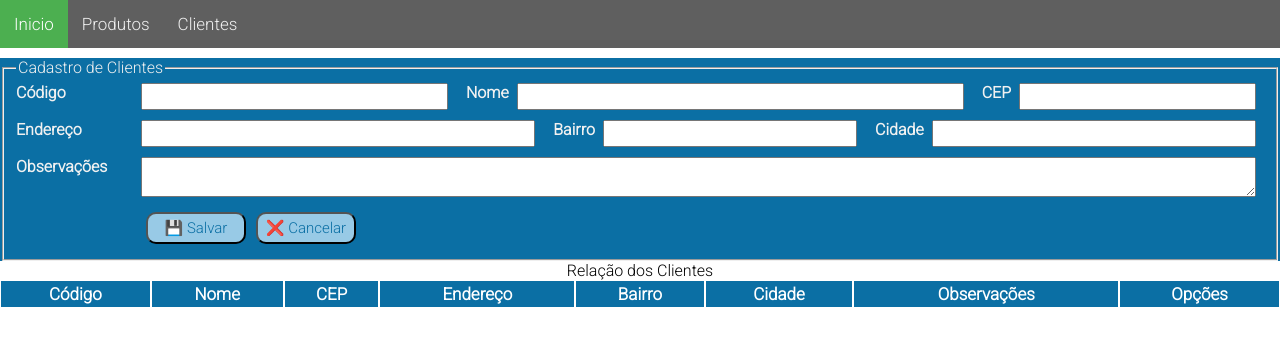
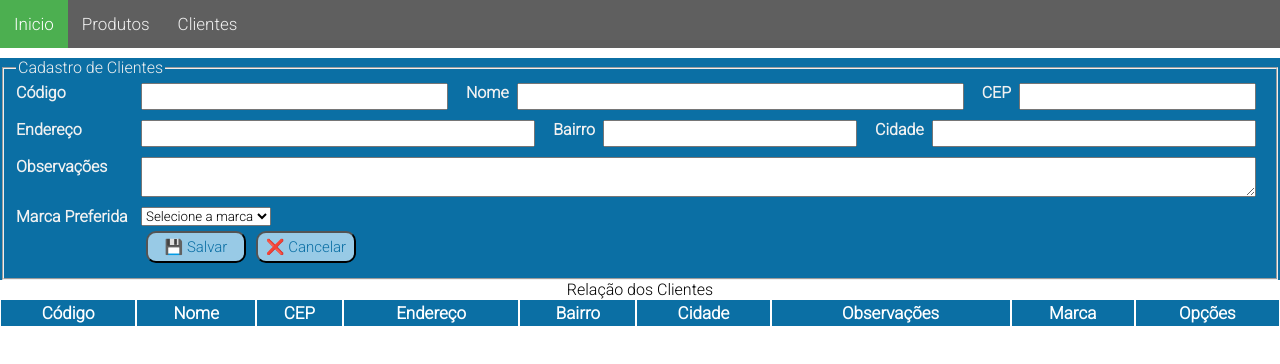
Before and after one commit to ricardoleme/cadastroHTML, a website: page index.html in a window 1280 px wide. Drawn offline with Linux system fonts and the light colour scheme.

Commit message:
Add select Marcas

```diff
--- a/cliente.js
+++ b/cliente.js
@@ -1,6 +1,37 @@
 class Cliente {
     constructor() {
         this.clientes = localStorage.getItem("tbClientes") === null ? [] : JSON.parse(localStorage.getItem("tbClientes"))
+        //exemplo de Marcas
+        localStorage.setItem("tbMarcas",
+        JSON.stringify([
+            {
+              "id": 1,
+              "nome": "Gucci"
+            },
+            {
+              "id": 2,
+              "nome": "Lacoste"
+            },
+            {
+              "id": 3,
+              "nome": "Nike"
+            }
+          ]
+          ))
+          //Carregando outra tabela
+          this.parsedMarcas = JSON.parse(localStorage.getItem('tbMarcas')) || [];
+
+
+            const select = document.getElementById('marcas');
+
+            for (const marca of this.parsedMarcas) {
+              const option = document.createElement('option');
+              option.value = marca.id;
+              option.textContent = marca.nome;
+
+              select.appendChild(option);
+
+          }
     }
 
     salva(cliente) {
@@ -27,6 +58,7 @@ class Cliente {
         document.getElementById('endereco').value = ''
         document.getElementById('bairro').value = ''
         document.getElementById('cidade').value = ''
+        document.getElementById('marcas').value = ''
         document.getElementById('observacoes').value = ''
     }
 
@@ -38,6 +70,7 @@ class Cliente {
         document.getElementById('endereco').value = cliente.endereco
         document.getElementById('bairro').value = cliente.bairro
         document.getElementById('cidade').value = cliente.cidade
+        document.getElementById('marcas').value = cliente.marcas
         document.getElementById('observacoes').value = cliente.observacoes
 
     }
@@ -52,6 +85,7 @@ class Cliente {
                 <td>${cliente.bairro}</td>
                 <td>${cliente.cidade}</td>
                 <td>${cliente.observacoes}</td>
+                <td>${cliente.marca.nome || null}</td>
                 <td><button id='apagar' onClick='cliente.apaga(${cliente.codigo})'>🗑️Apagar</button>
                     <button id='editar' onClick='cliente.edita(${JSON.stringify(cliente)})'>📝Editar</button>
                 </td>
@@ -68,6 +102,7 @@ class Cliente {
                 <th>Bairro</th>
                 <th>Cidade</th>
                 <th>Observações</th>
+                <th>Marca</th>
                 <th>Opções</th>
             </thead>
             <tbody>
@@ -86,7 +121,7 @@ class Cliente {
 const cliente = new Cliente()
 
 //tratamos o botão salvar
-document.getElementById('salvar').onclick = function () {
+document.getElementById('frmCliente').onsubmit= function () {
     const registro = {
         codigo: document.getElementById('codigo').value,
         nome: document.getElementById('nome').value,
@@ -94,6 +129,7 @@ document.getElementById('salvar').onclick = function () {
         endereco: document.getElementById('endereco').value,
         bairro: document.getElementById('bairro').value,
         cidade: document.getElementById('cidade').value,
+        marca: cliente.parsedMarcas.find(marca => marca.id == document.getElementById('marcas').value),
         observacoes: document.getElementById('observacoes').value
     }
     cliente.salva(registro)
--- a/index.html
+++ b/index.html
@@ -14,18 +14,18 @@
         <a href="#clientes">Clientes</a>
     </div>
     <div class="form">
-        <form name="frmCliente">
+        <form id="frmCliente">
         <fieldset>
             <legend>Cadastro de Clientes</legend>
             <div class="form-group">
                 <label>Código</label>
-                <input class="input-control" type="number" size="5" id="codigo" />
+                <input class="input-control" type="number" size="5" id="codigo" required />
 
                 <label class="right-inline">Nome</label>
-                <input class="input-control" type="text" size="40" id="nome" />
+                <input class="input-control" type="text" size="40" id="nome" required />
 
                 <label class="right-inline">CEP</label>
-                <input class="input-control" type="text" size="10" id="cep" >
+                <input class="input-control" type="text" size="10" id="cep" required pattern="[0-9]{8}" title="Informe o CEP sem pontos" maxlength="8">
             </div>
             <div class="form-group">
                 <label>Endereço</label>
@@ -42,6 +42,12 @@
                 <textarea class="input-control" id="observacoes"></textarea>
             </div>
             <div class="form-group">
+                <label>Marca Preferida</label>
+                <select id="marcas" class="form-control">
+                    <option value="">Selecione a marca</option>
+                  </select>
+                  </div>
+            <div class="form-group">
                 <label>&nbsp;</label>
                 <button id='salvar'>💾 Salvar</button>
                 <button id='cancelar'>❌ Cancelar</button>
```
